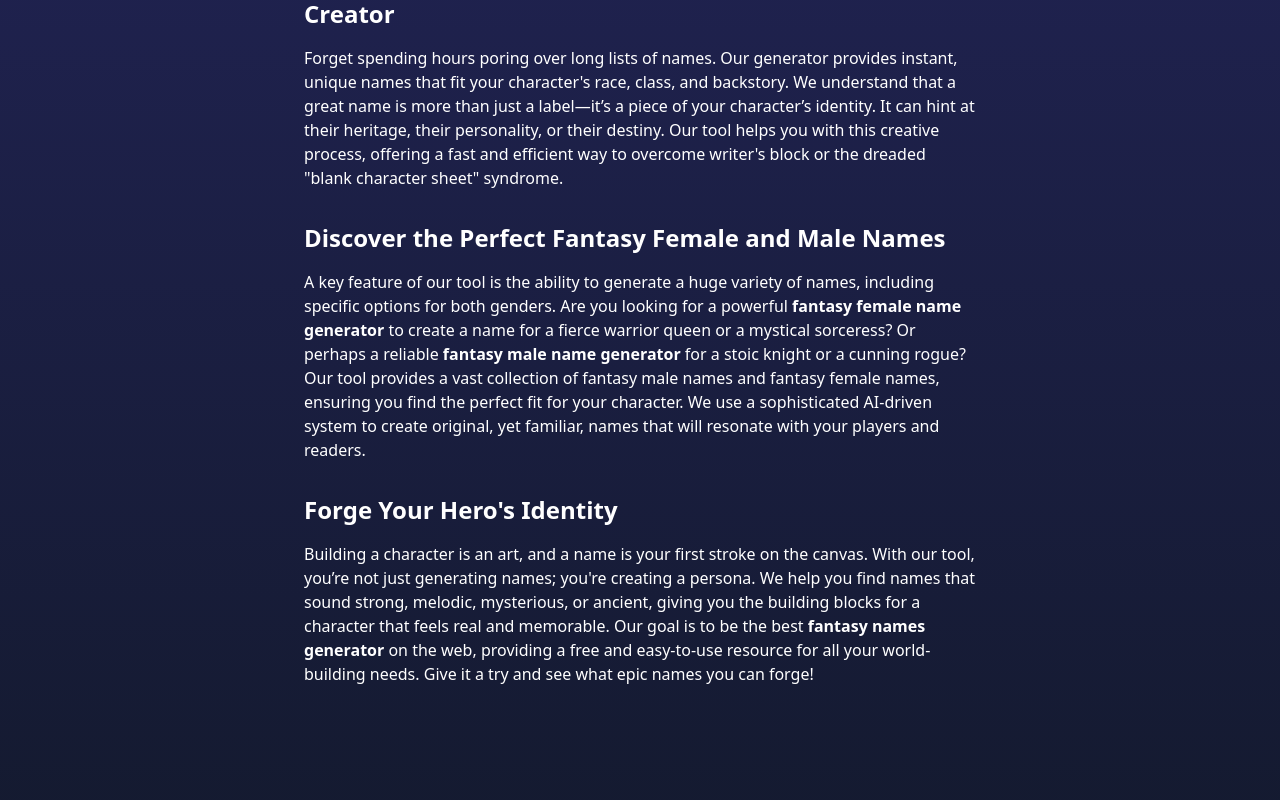
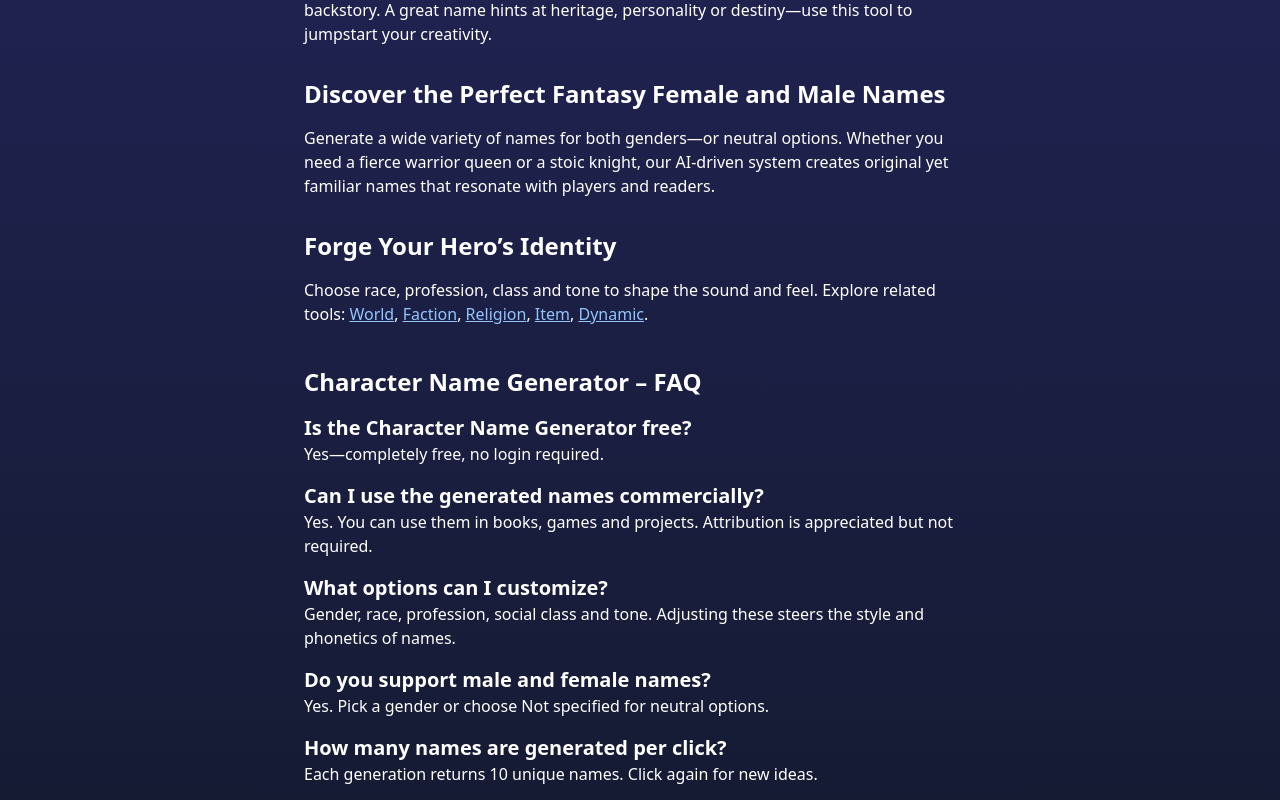
Before and after one commit to JiriTill/fantasytools, a React (Vite) app in the folder client/: page /character in a window 1280 px wide. Shown: the part 1460-2260 px from the top of the page. Built offline with nearby package versions, Linux system fonts and the light colour scheme.

Commit message:
Update Character.jsx

```diff
--- a/client/src/pages/Character.jsx
+++ b/client/src/pages/Character.jsx
@@ -20,9 +20,7 @@ export default function Character() {
   const [names, setNames] = useState([]);
   const [loading, setLoading] = useState(false);
 
-  const handleChange = (e) => {
-    setForm({ ...form, [e.target.name]: e.target.value });
-  };
+  const handleChange = (e) => setForm({ ...form, [e.target.name]: e.target.value });
 
   const handleSubmit = async (e) => {
     e.preventDefault();
@@ -42,19 +40,14 @@ Generate 10 unique and original fantasy character names for a character with the
 
 Rules:
 - Names must be immersive, believable, and suitable for a fantasy RPG, Dungeons & Dragons, or novel, reflecting the character’s race, culture, background, status, and role.
-- Ensure phonetic and stylistic consistency with the ${form.race} and ${form.tone} (e.g., melodic for elves, rugged for dwarves, guttural for orcs).
-- Use linguistic inspiration from real-world language roots (e.g., Old Norse, Gaelic, Arabic) when appropriate, based on the implied culture of the ${form.race} or ${form.tone}, ensuring cultural sensitivity.
-- Names should be concise, typically one to two words (e.g., "Eldrin Valthorne," "Krag Ironfist"), with a maximum of three words for complex cultural or high-status names (e.g., noble titles, clan affiliations).
-- Avoid generic or overused terms (e.g., "Storm," "Shadow") unless culturally or tonally relevant to the ${form.race} or ${form.tone}.
-- Ensure names are original and do not mimic or copy names from existing fantasy franchises (e.g., no variations of "Legolas," "Drizzt," or "Alduin").
-- Names must feel natural and grounded in the fantasy world, avoiding silly or random combinations.
+- Ensure phonetic and stylistic consistency with the ${form.race} and ${form.tone}.
+- Use linguistic inspiration from real-world language roots when appropriate, ensuring cultural sensitivity.
+- Names should be concise, typically one to two words (e.g., "Eldrin Valthorne," "Krag Ironfist"), with a maximum of three words for complex cultural or high-status names.
+- Avoid generic or overused terms unless culturally or tonally relevant.
+- Ensure names are original and do not mimic or copy names from existing fantasy franchises.
 - If ${form.race} or ${form.tone} is vague or unspecified, use a neutral but evocative fantasy style.
-- Return the names as a simple numbered list (1-10), with no additional text, commentary, or descriptions unless explicitly requested.
-
-Output:
-Provide 10 distinct names that match the character’s attributes and setting.
+- Return the names as a simple numbered list (1–10), with no additional commentary.
 `;
-
       const response = await axios.post('/api/generate', { prompt });
       setNames(response.data.names);
     } catch (err) {
@@ -64,19 +57,72 @@ Provide 10 distinct names that match the character’s attributes and setting.
     }
   };
 
+  // ---- SEO constants ----
+  const canonical = "https://www.fantasynamecreator.com/character";
+  const siteName = "Fantasy Name Creator";
+  const title = "Fantasy Character Name Generator & Creator | Fantasy Name Creator";
+  const description = "Create unique fantasy character names for RPGs, novels and D&D. Tune race, gender, profession, class and tone to generate believable names.";
+  const ogImage = "https://www.fantasynamecreator.com/images/og-default.png"; // replace with your brand OG if available
+
+  // ---- FAQ (must match JSON-LD exactly) ----
+  const faq = [
+    { q: "Is the Character Name Generator free?", a: "Yes—completely free, no login required." },
+    { q: "Can I use the generated names commercially?", a: "Yes. You can use them in books, games and projects. Attribution is appreciated but not required." },
+    { q: "What options can I customize?", a: "Gender, race, profession, social class and tone. Adjusting these steers the style and phonetics of names." },
+    { q: "Do you support male and female names?", a: "Yes. Pick a gender or choose Not specified for neutral options." },
+    { q: "How many names are generated per click?", a: "Each generation returns 10 unique names. Click again for new ideas." }
+  ];
+
   return (
     <>
       <Helmet>
-        <title>Fantasy Character Name Generator & Creator | Fantasy Name Creator</title>
-        <meta name="description" content="Create unique fantasy character names for RPGs, novels, and D&D. Our tool offers names for various races, genders, and professions, including male and female character name generation." />
+        <html lang="en" />
+        <title>{title}</title>
+
+        {/* Canonical */}
+        <link rel="canonical" href={canonical} />
+
+        {/* Basic meta */}
+        <meta name="description" content={description} />
         <meta name="keywords" content="fantasy character name generator, D&D character name creator, fantasy names, character names, fantasy male name generator, fantasy female name generator" />
-        <meta property="og:title" content="Fantasy Character Name Generator | FantasyTools" />
-        <meta property="og:description" content="Use detailed attributes to craft believable fantasy names for characters in your world. Free and AI-powered." />
+        <meta name="robots" content="index,follow" />
+
+        {/* Open Graph / Twitter */}
         <meta property="og:type" content="website" />
-        <meta property="og:url" content="https://fantasynamecreator.com/character" />
-        <meta property="og:image" content="https://fantasynamecreator.com/images/og-image.jpg" />
-        <meta name="robots" content="index, follow" />
-              <link rel="canonical" href="https://www.fantasynamecreator.com/character" />
+        <meta property="og:site_name" content={siteName} />
+        <meta property="og:title" content={title} />
+        <meta property="og:description" content={description} />
+        <meta property="og:url" content={canonical} />
+        <meta property="og:image" content={ogImage} />
+        <meta name="twitter:card" content="summary_large_image" />
+        <meta name="twitter:title" content={title} />
+        <meta name="twitter:description" content={description} />
+        <meta name="twitter:image" content={ogImage} />
+
+        {/* JSON-LD: Breadcrumbs */}
+        <script type="application/ld+json">
+          {JSON.stringify({
+            "@context": "https://schema.org",
+            "@type": "BreadcrumbList",
+            itemListElement: [
+              { "@type": "ListItem", position: 1, name: "Home", item: "https://www.fantasynamecreator.com/" },
+              { "@type": "ListItem", position: 2, name: "Character Generator", item: canonical }
+            ]
+          })}
+        </script>
+
+        {/* JSON-LD: FAQPage */}
+        <script type="application/ld+json">
+          {JSON.stringify({
+            "@context": "https://schema.org",
+            "@type": "FAQPage",
+            mainEntity: faq.map(({ q, a }) => ({
+              "@type": "Question",
+              name: q,
+              acceptedAnswer: { "@type": "Answer", text: a }
+            }))
+          })}
+        </script>
       </Helmet>
 
       <div className="min-h-screen bg-gradient-to-b from-indigo-900 to-gray-900 text-white">
@@ -84,11 +130,15 @@ Provide 10 distinct names that match the character’s attributes and setting.
           <h1 className="text-3xl font-bold mb-6">Fantasy Character Name Generator</h1>
           <GoogleAd slot="4105556455" />
 
-          {/* NEW: Replaced the old intro paragraph with the new, centered intro text. */}
+          {/* Intro */}
           <div className="w-full max-w-2xl text-center mb-10">
-            <p>Welcome, adventurer! Finding the perfect name for your character is the first step on an epic journey. Whether you're a Dungeon Master, a writer, a video game player, or a tabletop RPG enthusiast, our <strong>Fantasy Character Name Generator</strong> is the ultimate tool to spark your imagination. Our powerful algorithm is designed to generate names that feel authentic to a wide range of fantasy settings, from high-fantasy epics to dark, gritty worlds.</p>
+            <p>
+              Welcome, adventurer! Finding the perfect name is the first step on an epic journey. Our
+              <strong> Fantasy Character Name Generator</strong> creates authentic names across a wide range of fantasy settings.
+            </p>
           </div>
 
+          {/* FORM */}
           <form onSubmit={handleSubmit} className="space-y-4 w-full max-w-md bg-indigo-800 p-6 rounded-lg shadow-md">
             <label className="block">
               Gender:
@@ -102,7 +152,7 @@ Provide 10 distinct names that match the character’s attributes and setting.
             <label className="block">
               Race:
               <select name="race" value={form.race} onChange={handleChange} className="mt-1 w-full p-2 bg-gray-800 text-white rounded">
-                {['Human', 'Elf', 'Orc', 'Dwarf', 'Halfling', 'Hobbit', 'Goblin', 'Gnome', 'Dragonborn', 'Half-Dragon', 'Aasimar', 'Tiefling', 'Undead', 'Beastfolk', 'Giant', 'Not specified'].map(r => (
+                {['Human','Elf','Orc','Dwarf','Halfling','Hobbit','Goblin','Gnome','Dragonborn','Half-Dragon','Aasimar','Tiefling','Undead','Beastfolk','Giant','Not specified'].map(r => (
                   <option key={r}>{r}</option>
                 ))}
               </select>
@@ -111,7 +161,7 @@ Provide 10 distinct names that match the character’s attributes and setting.
             <label className="block">
               Profession:
               <select name="profession" value={form.profession} onChange={handleChange} className="mt-1 w-full p-2 bg-gray-800 text-white rounded">
-                {['Combat oriented', 'Magical', 'Craft and Trade', 'Stealth and Rogue', 'Nature-based', 'Religious', 'Noble', 'Seafaring and Exotic', 'Dark or Forbidden', 'Not specified'].map(p => (
+                {['Combat oriented','Magical','Craft and Trade','Stealth and Rogue','Nature-based','Religious','Noble','Seafaring and Exotic','Dark or Forbidden','Not specified'].map(p => (
                   <option key={p}>{p}</option>
                 ))}
               </select>
@@ -120,7 +170,7 @@ Provide 10 distinct names that match the character’s attributes and setting.
             <label className="block">
               Social Class:
               <select name="socialClass" value={form.socialClass} onChange={handleChange} className="mt-1 w-full p-2 bg-gray-800 text-white rounded">
-                {['Nobility', 'Military', 'Middle class (Tradefolk)', 'Commoner', 'Outcast or criminal', 'Mythical', 'Not specified'].map(c => (
+                {['Nobility','Military','Middle class (Tradefolk)','Commoner','Outcast or criminal','Mythical','Not specified'].map(c => (
                   <option key={c}>{c}</option>
                 ))}
               </select>
@@ -129,7 +179,7 @@ Provide 10 distinct names that match the character’s attributes and setting.
             <label className="block">
               Tone:
               <select name="tone" value={form.tone} onChange={handleChange} className="mt-1 w-full p-2 bg-gray-800 text-white rounded">
-                {['Harsh', 'Elegant', 'Short', 'Mysterious', 'Not specified'].map(t => (
+                {['Harsh','Elegant','Short','Mysterious','Not specified'].map(t => (
                   <option key={t}>{t}</option>
                 ))}
               </select>
@@ -144,25 +194,9 @@ Provide 10 distinct names that match the character’s attributes and setting.
             >
               {loading ? (
                 <>
-                  <svg
-                    className="animate-spin h-5 w-5 mr-2 text-white"
-                    xmlns="http://www.w3.org/2000/svg"
-                    fill="none"
-                    viewBox="0 0 24 24"
-                  >
-                    <circle
-                      className="opacity-25"
-                      cx="12"
-                      cy="12"
-                      r="10"
-                      stroke="currentColor"
-                      strokeWidth="4"
-                    ></circle>
-                    <path
-                      className="opacity-75"
-                      fill="currentColor"
-                      d="M4 12a8 8 0 018-8v4a4 4 0 00-4 4H4z"
-                    ></path>
+                  <svg className="animate-spin h-5 w-5 mr-2 text-white" xmlns="http://www.w3.org/2000/svg" fill="none" viewBox="0 0 24 24">
+                    <circle className="opacity-25" cx="12" cy="12" r="10" stroke="currentColor" strokeWidth="4"></circle>
+                    <path className="opacity-75" fill="currentColor" d="M4 12a8 8 0 018-8v4a4 4 0 00-4 4H4z"></path>
                   </svg>
                   Generating...
                 </>
@@ -172,6 +206,7 @@ Provide 10 distinct names that match the character’s attributes and setting.
             </button>
           </form>
 
+          {/* RESULTS */}
           {names.length > 0 && (
             <div className="mt-10 w-full max-w-md bg-gray-800 p-6 rounded-lg shadow-lg">
               <h2 className="text-xl font-semibold mb-4">Name Suggestions:</h2>
@@ -196,20 +231,55 @@ Provide 10 distinct names that match the character’s attributes and setting.
 
           <hr className="my-10 w-full" />
 
+          {/* SEO content + internal links */}
           <div className="w-full max-w-2xl text-left">
             <h2 className="text-2xl font-bold mt-8 mb-4">The Ultimate Fantasy Character Name Generator and Creator</h2>
-            <p>Forget spending hours poring over long lists of names. Our generator provides instant, unique names that fit your character's race, class, and backstory. We understand that a great name is more than just a label—it’s a piece of your character’s identity. It can hint at their heritage, their personality, or their destiny. Our tool helps you with this creative process, offering a fast and efficient way to overcome writer's block or the dreaded "blank character sheet" syndrome.</p>
+            <p>
+              Our generator provides instant, unique names that fit your character’s race, class and backstory. A great name hints at heritage,
+              personality or destiny—use this tool to jumpstart your creativity.
+            </p>
 
             <h2 className="text-2xl font-bold mt-8 mb-4">Discover the Perfect Fantasy Female and Male Names</h2>
-            <p>A key feature of our tool is the ability to generate a huge variety of names, including specific options for both genders. Are you looking for a powerful <strong>fantasy female name generator</strong> to create a name for a fierce warrior queen or a mystical sorceress? Or perhaps a reliable <strong>fantasy male name generator</strong> for a stoic knight or a cunning rogue? Our tool provides a vast collection of fantasy male names and fantasy female names, ensuring you find the perfect fit for your character. We use a sophisticated AI-driven system to create original, yet familiar, names that will resonate with your players and readers.</p>
+            <p>
+              Generate a wide variety of names for both genders—or neutral options. Whether you need a fierce warrior queen or a stoic knight,
+              our AI-driven system creates original yet familiar names that resonate with players and readers.
+            </p>
 
-            <h2 className="text-2xl font-bold mt-8 mb-4">Forge Your Hero's Identity</h2>
-            <p>Building a character is an art, and a name is your first stroke on the canvas. With our tool, you’re not just generating names; you're creating a persona. We help you find names that sound strong, melodic, mysterious, or ancient, giving you the building blocks for a character that feels real and memorable. Our goal is to be the best <strong>fantasy names generator</strong> on the web, providing a free and easy-to-use resource for all your world-building needs. Give it a try and see what epic names you can forge!</p>
+            <h2 className="text-2xl font-bold mt-8 mb-4">Forge Your Hero’s Identity</h2>
+            <p>
+              Choose race, profession, class and tone to shape the sound and feel. Explore related tools:
+              {" "}
+              <Link className="underline text-blue-300" to="/world">World</Link>,{" "}
+              <Link className="underline text-blue-300" to="/faction">Faction</Link>,{" "}
+              <Link className="underline text-blue-300" to="/religion">Religion</Link>,{" "}
+              <Link className="underline text-blue-300" to="/item">Item</Link>,{" "}
+              <Link className="underline text-blue-300" to="/dynamic">Dynamic</Link>.
+            </p>
+
+            {/* VISIBLE FAQ (must match JSON-LD above) */}
+            <section id="faq" className="mt-10">
+              <h2 className="text-2xl font-bold mb-4">Character Name Generator – FAQ</h2>
+
+              <h3 className="text-xl font-semibold mt-4">{faq[0].q}</h3>
+              <p>{faq[0].a}</p>
+
+              <h3 className="text-xl font-semibold mt-4">{faq[1].q}</h3>
+              <p>{faq[1].a}</p>
+
+              <h3 className="text-xl font-semibold mt-4">{faq[2].q}</h3>
+              <p>{faq[2].a}</p>
+
+              <h3 className="text-xl font-semibold mt-4">{faq[3].q}</h3>
+              <p>{faq[3].a}</p>
+
+              <h3 className="text-xl font-semibold mt-4">{faq[4].q}</h3>
+              <p>{faq[4].a}</p>
+            </section>
           </div>
+
           <MultiplexAd />
         </main>
         <Footer />
-
       </div>
     </>
   );
```
Lines whose indentation alone changed are shown as unchanged.
